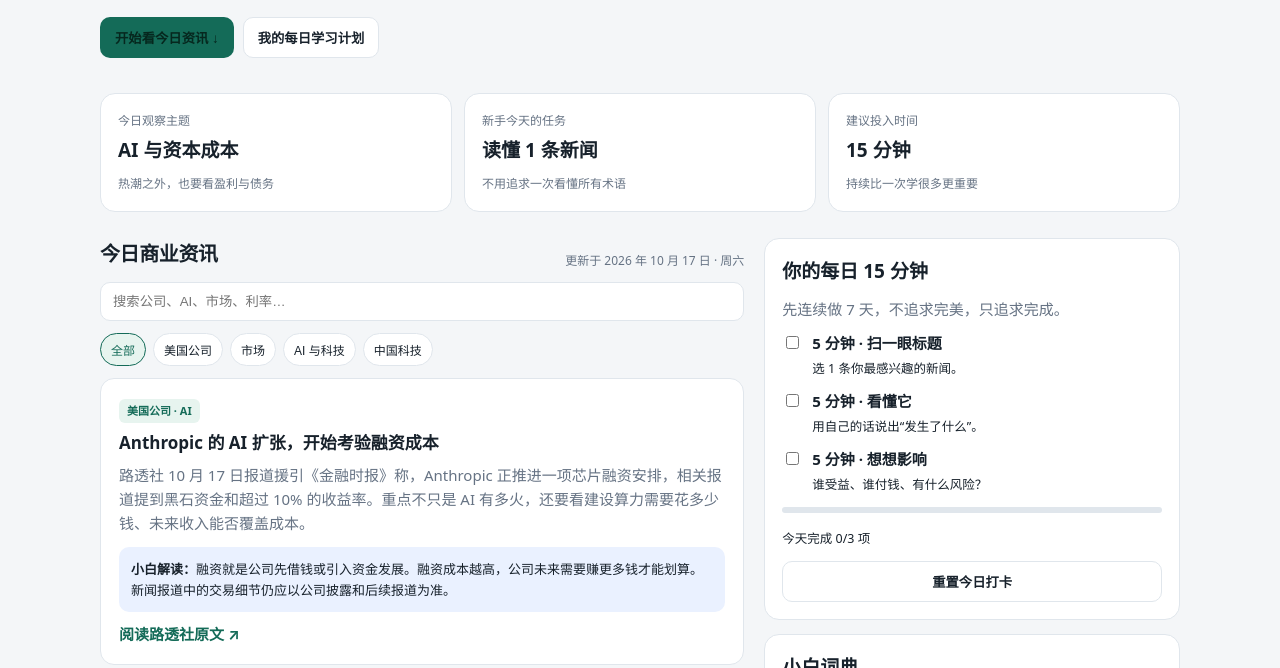
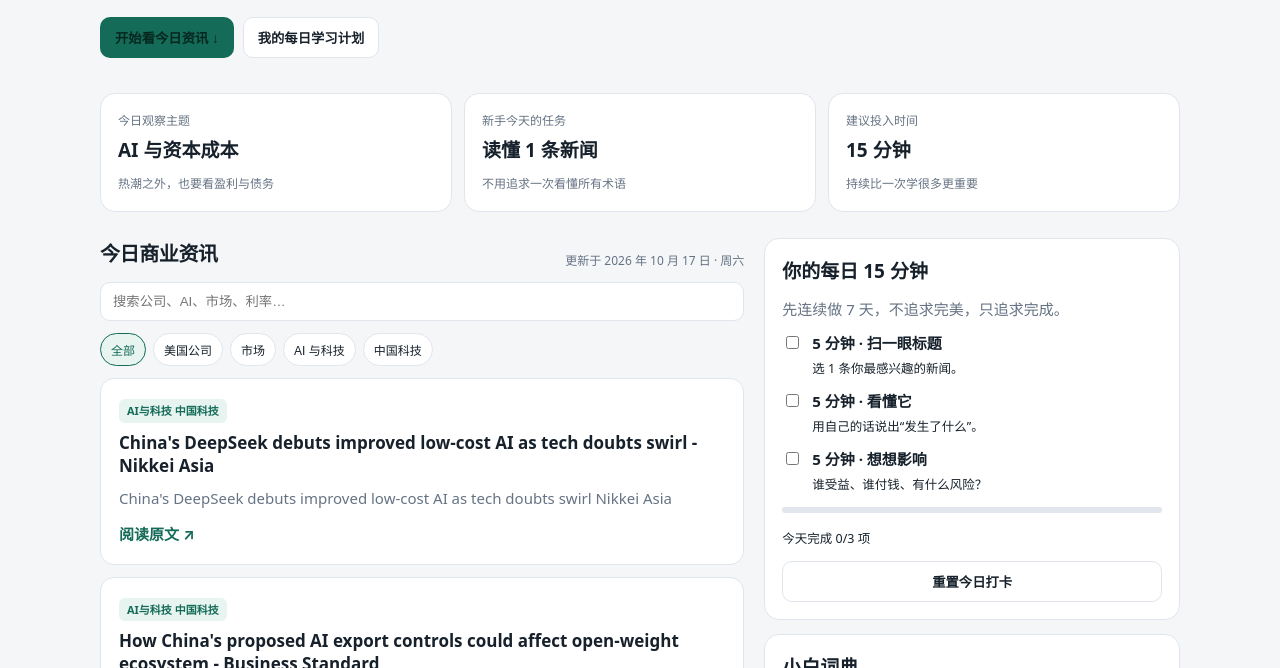
Before and after one commit to lyuic/daily-business-intel, a plain HTML site: page index.html in a window 1280 px wide. Shown: the part 284-952 px from the top of the page. Drawn offline with Linux system fonts and the light colour scheme.

Commit message:
Update index.html

```diff
--- a/index.html
+++ b/index.html
@@ -13,11 +13,6 @@
 <section class="hero"><div class="eyebrow">从零开始 · 每天 15 分钟</div><h1>看懂商业世界，<br>从今天开始。</h1><p>把全球公司、人工智能、市场变化和赚钱逻辑放到一页里。你不需要先懂很多，只需要每天看懂一条新闻，并问一句：这件事为什么重要？</p><div class="actions"><button class="btn primary" onclick="document.querySelector('#newsSection').scrollIntoView({behavior:'smooth'})">开始看今日资讯 ↓</button><button class="btn" onclick="document.querySelector('#routine').scrollIntoView({behavior:'smooth'})">我的每日学习计划</button></div></section>
 <section class="ticker"><div class="metric"><small>今日观察主题</small><strong>AI 与资本成本</strong><span>热潮之外，也要看盈利与债务</span></div><div class="metric"><small>新手今天的任务</small><strong>读懂 1 条新闻</strong><span>不用追求一次看懂所有术语</span></div><div class="metric"><small>建议投入时间</small><strong>15 分钟</strong><span>持续比一次学很多更重要</span></div></section>
 <div class="layout"><section id="newsSection"><div class="section-head"><h2>今日商业资讯</h2><p>更新于 2026 年 10 月 17 日 · 周六</p></div><input class="search" id="search" placeholder="搜索公司、AI、市场、利率…" aria-label="搜索资讯"><div class="filters"><button class="filter active" data-cat="全部">全部</button><button class="filter" data-cat="美国公司">美国公司</button><button class="filter" data-cat="市场">市场</button><button class="filter" data-cat="AI与科技">AI 与科技</button><button class="filter" data-cat="中国科技">中国科技</button></div><div class="news" id="newsList">
-<article class="news-card" data-cat="美国公司 AI与科技"><span class="tag">美国公司 · AI</span><h3>Anthropic 的 AI 扩张，开始考验融资成本</h3><p>路透社 10 月 17 日报道援引《金融时报》称，Anthropic 正推进一项芯片融资安排，相关报道提到黑石资金和超过 10% 的收益率。重点不只是 AI 有多火，还要看建设算力需要花多少钱、未来收入能否覆盖成本。</p><div class="learn"><b>小白解读：</b>融资就是公司先借钱或引入资金发展。融资成本越高，公司未来需要赚更多钱才能划算。新闻报道中的交易细节仍应以公司披露和后续报道为准。</div><a href="https://www.reuters.com/business/anthropic-offers-blackstone-double-digit-yield-chip-financing-deal-ft-reports-2026-10-17/" target="_blank" rel="noopener">阅读路透社原文 ↗</a></article>
-<article class="news-card" data-cat="市场 美国公司"><span class="tag">市场 · 美股</span><h3>美国科技股承压：市场重新审视 AI 投资回报</h3><p>美联社报道，10 月 16 日美股主要指数收跌，纳斯达克指数跌幅较大，芯片和科技股走弱。市场担心部分 AI 基础设施企业负债高、盈利兑现时间不确定，同时油价与通胀也影响利率预期。</p><div class="learn"><b>小白解读：</b>好行业不等于任何价格买入都划算。投资者会同时考虑增长、估值、债务和利率，市场情绪也可能让价格短期波动很大。</div><a href="https://apnews.com/article/c27809783ae3230b44c26e5ee4bea056" target="_blank" rel="noopener">阅读美联社原文 ↗</a></article>
-<article class="news-card" data-cat="AI与科技 美国公司"><span class="tag">AI 与科技</span><h3>AI 投资进入“回报检验期”</h3><p>路透社近期报道指出，银行和企业都在投入 AI，希望提高效率、降低成本；但投资者仍需要看到可持续的实际收益。AI 竞争不只是模型能力之争，也包括算力成本、企业客户、产品定价与安全风险。</p><div class="learn"><b>小白解读：</b>判断一家科技公司，可以先问三件事：谁愿意付钱？产品解决了什么痛点？收入增长能不能覆盖研发和基础设施成本？</div><a href="https://www.investing.com/news/stock-market-news/as-wall-street-banks-finance-and-adopt-ai-risks-mount-on-both-fronts-4949795" target="_blank" rel="noopener">阅读相关报道 ↗</a></article>
-<article class="news-card" data-cat="中国科技 AI与科技"><span class="tag">中国科技 · 政策</span><h3>中国拟调整部分 AI 技术出口管理规则</h3><p>路透社 10 月 16 日报道，中国提出对部分人工智能、生物技术和太阳能相关技术调整出口管理目录，其中包括部分模型、智能体和算力集群相关技术。提案仍处于征求意见阶段，最终规则可能变化。</p><div class="learn"><b>小白解读：</b>政策会影响技术能卖给谁、怎样出海以及企业合规成本。读政策新闻要区分“提出方案”和“正式生效”。</div><a href="https://www.reuters.com/world/asia-pacific/china-proposes-adding-40-ai-biotech-solar-technologies-export-control-list-2026-10-16/" target="_blank" rel="noopener">阅读路透社原文 ↗</a></article>
-<article class="news-card" data-cat="市场"><span class="tag">宏观经济</span><h3>利率为什么值得每天关注？</h3><p>近期全球市场讨论的一个重点是：AI 基建投资、能源价格与通胀，可能影响央行对利率的判断。利率变化会影响企业借钱成本，也会影响投资者愿意为未来利润支付多高的价格。</p><div class="learn"><b>小白解读：</b>可以先记住一个粗略关系：利率上升时，借钱通常更贵，远期利润的折现价值往往更低；但不同公司和行业的反应并不一样。</div><a href="https://www.reuters.com/business/finance/china-ai-supply-chain-ipos-hold-firm-despite-valuation-pullback-citi-says-2026-10-17/" target="_blank" rel="noopener">阅读相关市场报道 ↗</a></article>
 </div><p class="note">说明：这些是截至页面制作时整理的新闻摘要，不是自动实时行情。点击原文可查看媒体后续更新；本页面暂未接入实时新闻 API，因此不会自动刷新最新消息。</p></section>
 <aside class="side"><section class="card" id="routine"><h2>你的每日 15 分钟</h2><p>先连续做 7 天，不追求完美，只追求完成。</p><div class="checklist" id="tasks"><label class="check"><input type="checkbox"> <span><b>5 分钟 · 扫一眼标题</b><br><small>选 1 条你最感兴趣的新闻。</small></span></label><label class="check"><input type="checkbox"> <span><b>5 分钟 · 看懂它</b><br><small>用自己的话说出“发生了什么”。</small></span></label><label class="check"><input type="checkbox"> <span><b>5 分钟 · 想想影响</b><br><small>谁受益、谁付钱、有什么风险？</small></span></label></div><div class="progress"><div id="progressBar"></div></div><small id="progressText">今天完成 0/3 项</small><button class="btn" style="width:100%;margin-top:12px" id="reset">重置今日打卡</button></section>
 <section class="card"><h2>小白词典</h2><div class="glossary"><div class="term"><b>营收</b><span>公司卖产品或服务收到的总收入，还没扣掉全部成本。</span></div><div class="term"><b>利润</b><span>收入减去相关成本和费用后剩下的钱。</span></div><div class="term"><b>估值</b><span>市场认为一家公司的整体价值大约是多少。</span></div><div class="term"><b>现金流</b><span>实际进出公司的现金；有利润不代表手里现金一定充足。</span></div><div class="term"><b>利率</b><span>借钱的价格，也会影响储蓄、投资和企业扩张决策。</span></div></div></section>
@@ -30,4 +25,46 @@
 function filterCards(){const q=search.value.trim().toLowerCase();cards.forEach(c=>{const cats=c.dataset.cat;const matchCat=category==='全部'||cats.includes(category);c.style.display=matchCat&&c.innerText.toLowerCase().includes(q)?'':'none'})}
 filters.forEach(b=>b.addEventListener('click',()=>{filters.forEach(x=>x.classList.remove('active'));b.classList.add('active');category=b.dataset.cat;filterCards()}));search.addEventListener('input',filterCards);
 const checks=[...document.querySelectorAll('#tasks input')];function update(){const n=checks.filter(c=>c.checked).length;document.getElementById('progressBar').style.width=(n/3*100)+'%';document.getElementById('progressText').textContent=`今天完成 ${n}/3 项`};checks.forEach(c=>c.addEventListener('change',update));document.getElementById('reset').addEventListener('click',()=>{checks.forEach(c=>c.checked=false);update()});
-</script></body></html>
+async function loadNews() {
+  const list = document.getElementById('newsList');
+
+  try {
+    const response = await fetch('./news.json?t=' + Date.now());
+    if (!response.ok) throw new Error('新闻数据加载失败');
+
+    const data = await response.json();
+    list.innerHTML = '';
+
+    data.articles.forEach(item => {
+      const article = document.createElement('article');
+      article.className = 'news-card';
+      article.dataset.cat = (item.categories || []).join(' ');
+
+      const tag = document.createElement('span');
+      tag.className = 'tag';
+      tag.textContent = article.dataset.cat || '商业资讯';
+
+      const title = document.createElement('h3');
+      title.textContent = item.title || '无标题';
+
+      const summary = document.createElement('p');
+      summary.textContent = item.summary || '';
+
+      const link = document.createElement('a');
+      link.href = item.url || '#';
+      link.textContent = '阅读原文 ↗';
+      link.target = '_blank';
+      link.rel = 'noopener noreferrer';
+
+      article.append(tag, title, summary, link);
+      list.appendChild(article);
+    });
+
+    filterCards();
+  } catch (error) {
+    list.textContent = '新闻加载失败，请稍后刷新页面。';
+    console.error(error);
+  }
+}
+
+loadNews();</script></body></html>
```
